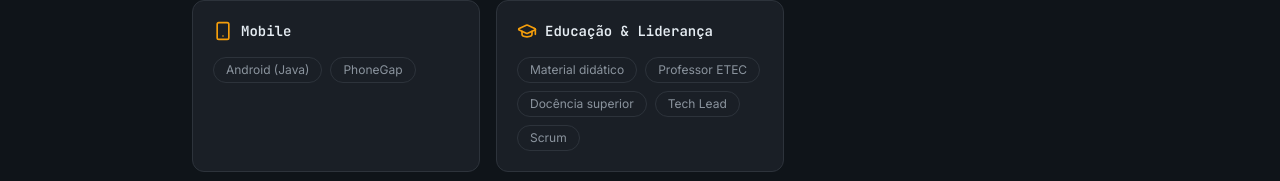
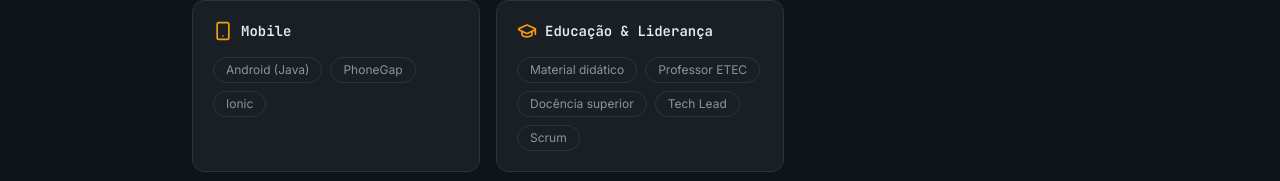
Before and after one commit to dlpires/portfolio, a Next.js app: page / in a window 1280 px wide. Shown: the part 2274-2455 px from the top of the page. Built offline with nearby package versions, Linux system fonts and the light colour scheme.

Commit message:
fix: Including Ionic Skill

```diff
--- a/src/data/skills.ts
+++ b/src/data/skills.ts
@@ -65,7 +65,7 @@ export const skillCategories: SkillCategory[] = [
   {
     title: "Mobile",
     icon: "mobile",
-    skills: ["Android (Java)", "PhoneGap"],
+    skills: ["Android (Java)", "PhoneGap", "Ionic"],
   },
   {
     title: "Educação & Liderança",
```
Also changed, not shown: 1 other file (tests, documents, lock files or other folders).
